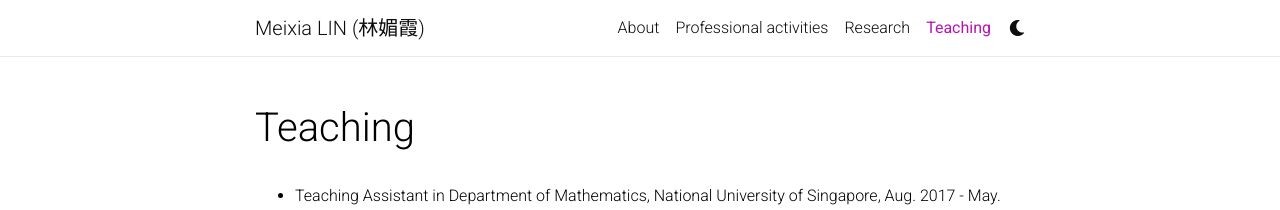
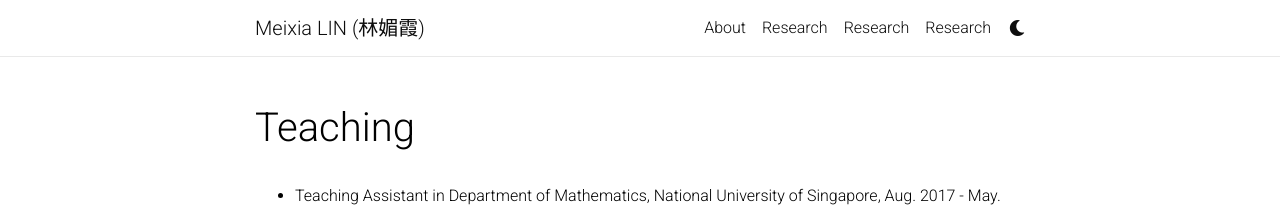
Before and after one commit to linmeixia/linmeixia.github.io, a Jekyll site: the page built from _pages/teaching.md, in a window 1280 px wide. Shown: the top 210 px of the page. Built offline with Jekyll 4.4.1, drawn with Linux system fonts in a browser that asks for light colours; nearby versions of some CDN libraries; comment, search, counter and statistics services are not loaded; a style sheet for code colours, icons or effects is not loaded.

Commit message:
Update header.html

```diff
--- a/_includes/header.html
+++ b/_includes/header.html
@@ -41,6 +41,7 @@
               {% endif %}
             </a>
           </li>
+          {% endif %}
           <!-- Research -->
           <li class="nav-item {% if page.title == 'research' %}active{% endif %}">
             <a class="nav-link" href="{{ '/' | relative_url }}">
@@ -50,41 +51,25 @@
               {% endif %}
             </a>
           </li>
-          {% endif %}
-          <!-- Other pages -->
-          {% assign sorted_pages = site.pages | sort: "title" %}
-          {% for p in sorted_pages %}
-          {% if p.nav and p.autogen == nil %}
-          {% if p.dropdown %}
-          <li class="nav-item dropdown {% if page.title == p.title %}active{% endif %}">
-              <a class="nav-link dropdown-toggle" href="#" id="navbarDropdown" role="button" data-toggle="dropdown" aria-haspopup="true" aria-expanded="false">
-                {{ p.title }}
-                {% if page.title == p.title %}
+          <!-- Teaching -->
+          <li class="nav-item {% if page.title == 'teaching' %}active{% endif %}">
+            <a class="nav-link" href="{{ '/' | relative_url }}">
+              Research
+              {% if page.title == "teaching" %}
                 <span class="sr-only">(current)</span>
-                {% endif %}
-              </a>
-              <div class="dropdown-menu dropdown-menu-right" aria-labelledby="navbarDropdown">
-              {% for child in p.children %}
-              {% if child.title == 'divider' %}
-                <div class="dropdown-divider"></div>
-              {% else %}
-                <a class="dropdown-item" href="{{ child.permalink | relative_url }}">{{ child.title }}</a>
               {% endif %}
-              {% endfor %}
-              </div>
+            </a>
           </li>
-          {% else %}
-          <li class="nav-item {% if page.title == p.title %}active{% endif %}">
-              <a class="nav-link" href="{{ p.url | relative_url }}">
-                {{ p.title }}
-                {% if page.title == p.title %}
+          <!-- Professional activities -->
+          <li class="nav-item {% if page.title == 'activities' %}active{% endif %}">
+            <a class="nav-link" href="{{ '/' | relative_url }}">
+              Research
+              {% if page.title == "activities" %}
                 <span class="sr-only">(current)</span>
-                {% endif %}
-              </a>
+              {% endif %}
+            </a>
           </li>
-          {% endif %}
-          {% endif %}
-          {% endfor %}
+
           {% if site.enable_darkmode %}
             <div class = "toggle-container">
               <a id = "light-toggle">
```
